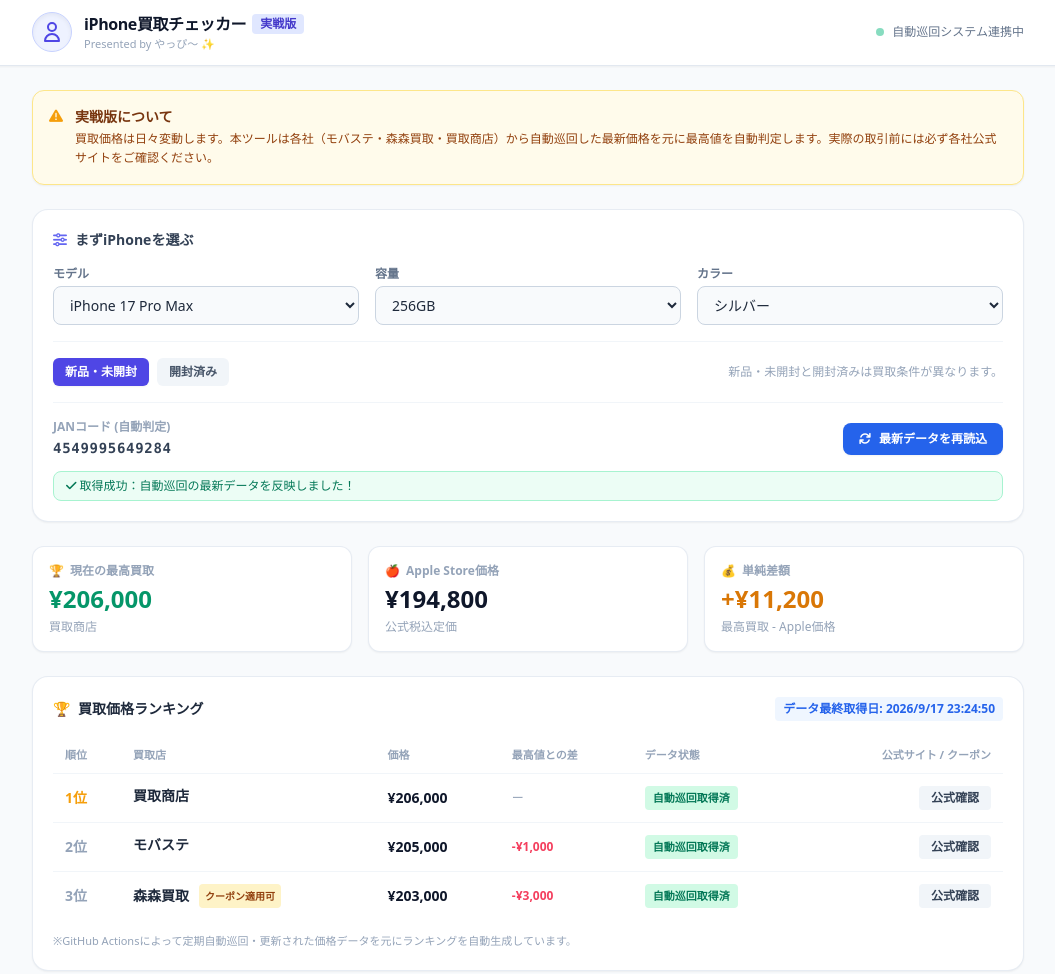
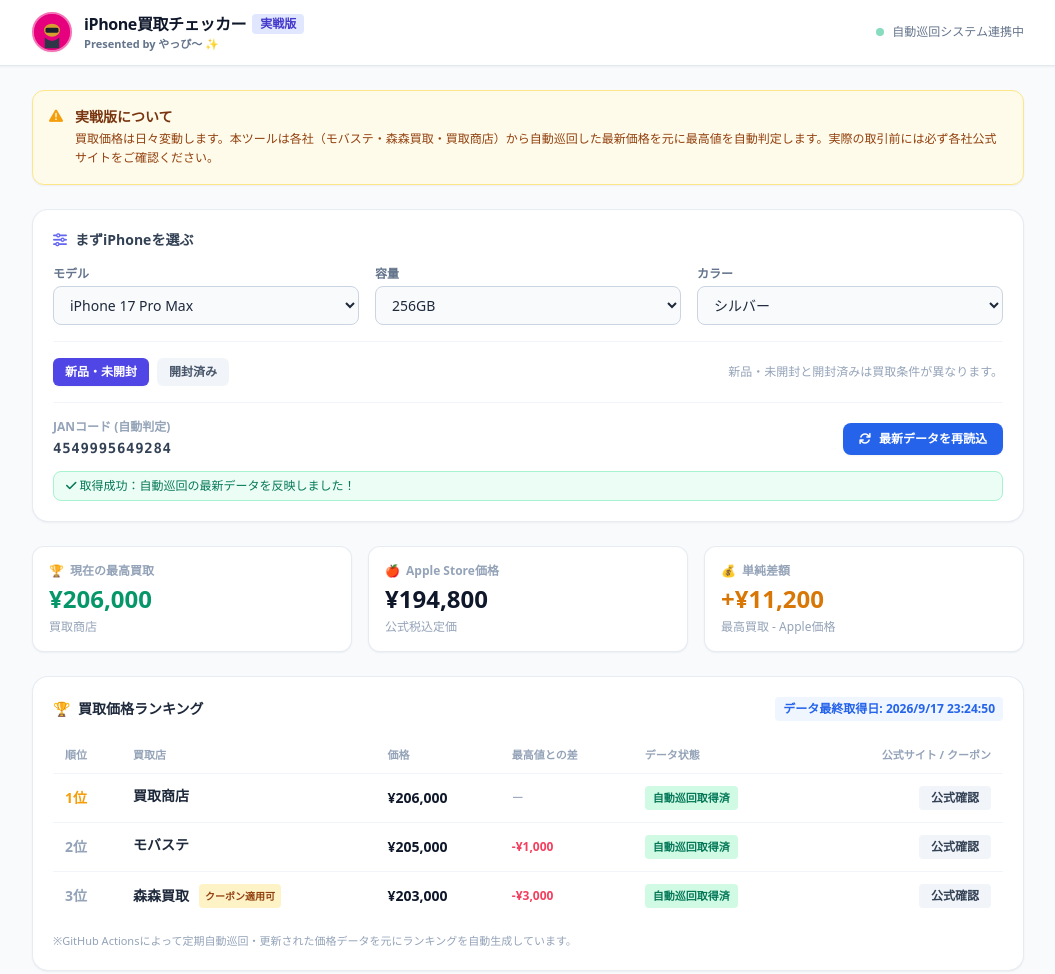
Before and after one commit to yappi7000/iPhone-Tenbai, a plain HTML site: page index.html in a window 1280 px wide. Shown: the whole page, without its empty margins (112-1167 px from the left). Drawn offline with nearby package versions, Linux system fonts and the light colour scheme.

Commit message:
Update character icon and styling in index.html

```diff
--- a/index.html
+++ b/index.html
@@ -13,10 +13,15 @@
   <header class="bg-white border-b border-slate-200 sticky top-0 z-30 shadow-sm">
     <div class="max-w-5xl mx-auto px-4 py-3 flex items-center justify-between">
       <div class="flex items-center space-x-3">
-        <!-- やっぴ〜キャラクターアイコン -->
-        <div class="w-10 h-10 rounded-full bg-indigo-50 border border-indigo-200 flex items-center justify-center overflow-hidden shadow-inner shrink-0">
-          <svg xmlns="http://www.w3.org/2000/svg" class="w-6 h-6 text-indigo-600" fill="none" viewBox="0 0 24 24" stroke="currentColor">
-            <path stroke-linecap="round" stroke-linejoin="round" stroke-width="2" d="M16 7a4 4 0 11-8 0 4 4 0 018 0zM12 14a7 7 0 00-7 7h14a7 7 0 00-7-7z" />
+        <!-- やっぴ〜キャラクターアイコン（ご提示いただいたアバターデザイン） -->
+        <div class="w-10 h-10 rounded-full border-2 border-pink-400 overflow-hidden shadow-sm shrink-0 bg-[#e6007e] flex items-center justify-center">
+          <svg viewBox="0 0 100 100" class="w-full h-full object-cover">
+            <circle cx="50" cy="50" r="50" fill="#e6007e" />
+            <!-- キャラクターのシルエット・サングラス調のグラフィック表現 -->
+            <path d="M30 65 Q50 85 70 65 L70 95 L30 95 Z" fill="#2d3748" />
+            <ellipse cx="50" cy="45" rx="22" ry="18" fill="#d69e2e" />
+            <rect x="32" y="38" width="36" height="14" rx="4" fill="#1a202c" />
+            <path d="M28 42 Q50 25 72 42 Q65 30 50 30 Q35 30 28 42 Z" fill="#d69e2e" />
           </svg>
         </div>
         <div>
@@ -24,7 +29,7 @@
             <h1 class="text-base font-bold text-slate-900 tracking-tight">iPhone買取チェッカー</h1>
             <span class="text-xs bg-indigo-100 text-indigo-700 px-2 py-0.5 rounded font-semibold">実戦版</span>
           </div>
-          <p class="text-[11px] text-slate-400 font-medium">Presented by やっぴ〜 ✨</p>
+          <p class="text-[11px] text-slate-500 font-semibold">Presented by やっぴ〜 ✨</p>
         </div>
       </div>
       <div class="text-xs text-slate-500 flex items-center gap-2">
```
